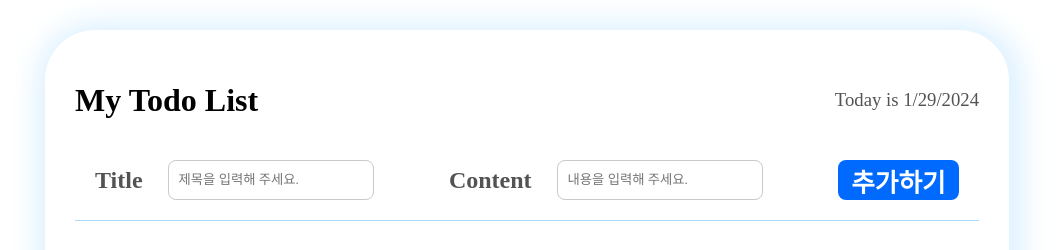
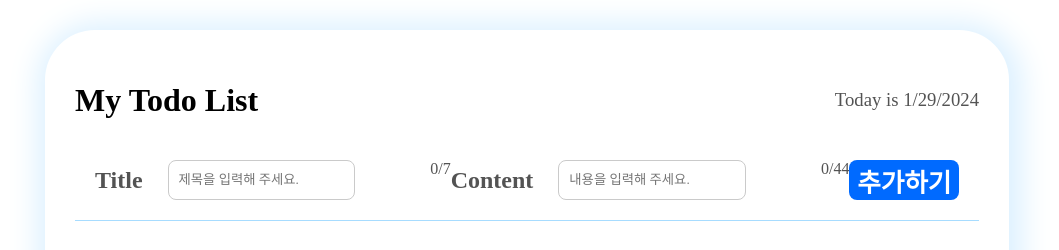
Before and after one commit to aotoyae/react-todo-list-app-2, a React (Create React App) app: page / in a window 1280 px wide. Shown: the top 250 px of the page, without its empty margins (113-1172 px from the left). Built offline with nearby package versions, Linux system fonts and the light colour scheme; a web font is replaced by a local one.

Commit message:
add: 투두 추가 시 글자수 제한 추가

```diff
--- a/src/components/Form.jsx
+++ b/src/components/Form.jsx
@@ -34,13 +34,17 @@ function Form({ todos, setTodos }) {
           value={title}
           onChange={(event) => setTitle(event.target.value)}
           placeholder="제목을 입력해 주세요."
+          maxLength={7}
         />
+        <p>{title.length}/7</p>
         <h1>Content</h1>
         <input
           value={content}
           onChange={(event) => setContent(event.target.value)}
           placeholder="내용을 입력해 주세요."
+          maxLength={44}
         />
+        <p>{content.length}/44</p>
         <button type="submit">추가하기</button>
       </form>
     </article>
```
